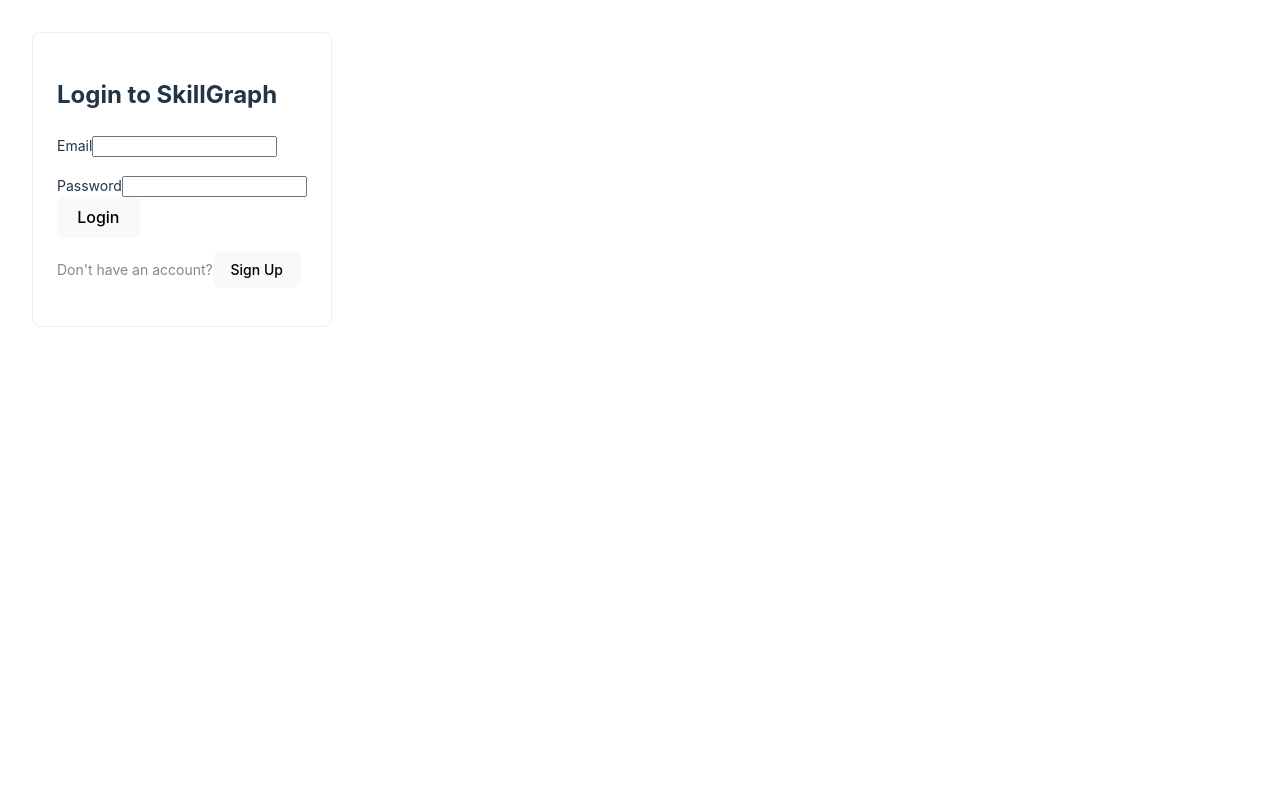
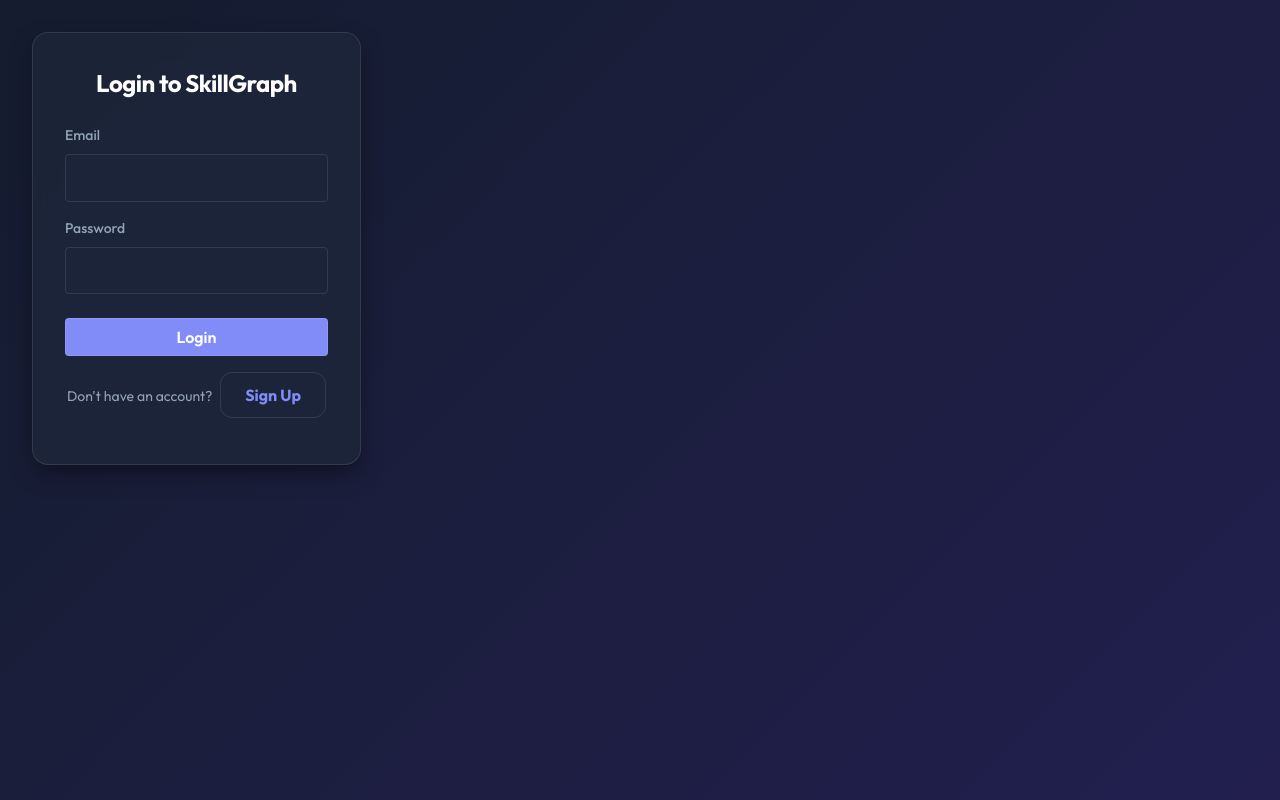
Before and after one commit to Neha-Sharmaaa/SESDproject, a React (Vite) app in the folder frontend/: page /login in a window 1280 px wide. Built offline with nearby package versions, Linux system fonts and the light colour scheme; the HTML template or start-up script is replaced by a standard one.

Commit message:
feat: overhaul global styles with Outfit font, modern dark theme variables, and utility classes

```diff
--- a/frontend/src/index.css
+++ b/frontend/src/index.css
@@ -1,11 +1,25 @@
+@import url('https://fonts.googleapis.com/css2?family=Outfit:wght@300;400;500;600;700&display=swap');
+
 :root {
-  font-family: Inter, system-ui, Avenir, Helvetica, Arial, sans-serif;
+  font-family: 'Outfit', system-ui, -apple-system, sans-serif;
   line-height: 1.5;
   font-weight: 400;
 
-  color-scheme: light dark;
-  color: rgba(255, 255, 255, 0.87);
-  background-color: #242424;
+  --bg-dark: #0f172a;
+  --bg-gradient: linear-gradient(135deg, #0f172a 0%, #1e1b4b 100%);
+  --card-bg: rgba(30, 41, 59, 0.7);
+  --card-border: rgba(255, 255, 255, 0.1);
+  --text-main: #f8fafc;
+  --text-muted: #94a3b8;
+  --primary: #818cf8;
+  --primary-hover: #6366f1;
+  --accent: #c084fc;
+
+  color-scheme: dark;
+  color: var(--text-main);
+  background: var(--bg-dark);
+  background-image: var(--bg-gradient);
+  background-attachment: fixed;
 
   font-synthesis: none;
   text-rendering: optimizeLegibility;
@@ -13,13 +27,8 @@
   -moz-osx-font-smoothing: grayscale;
 }
 
-a {
-  font-weight: 500;
-  color: #646cff;
-  text-decoration: inherit;
-}
-a:hover {
-  color: #535bf2;
+* {
+  box-sizing: border-box;
 }
 
 body {
@@ -33,62 +42,216 @@
   width: 100%;
 }
 
+h1, h2, h3, h4, h5, h6 {
+  margin-top: 0;
+  color: #fff;
+  letter-spacing: -0.02em;
+}
+
+a {
+  font-weight: 500;
+  color: var(--primary);
+  text-decoration: inherit;
+  transition: all 0.3s ease;
+}
+a:hover {
+  color: var(--accent);
+  text-shadow: 0 0 8px rgba(192, 132, 252, 0.5);
+}
+
 .container {
   max-width: 1200px;
   margin: 0 auto;
   padding: 2rem;
 }
 
+.auth-container {
+  min-height: 100vh;
+  display: flex;
+  justify-content: center;
+  align-items: center;
+  background: radial-gradient(circle at 50% -20%, #312e81 0%, transparent 50%),
+              radial-gradient(circle at 100% 100%, #4c1d95 0%, transparent 50%);
+}
+
 .card {
-  background-color: #1a1a1a;
-  border-radius: 8px;
-  padding: 1.5rem;
-  margin-bottom: 1rem;
-  border: 1px solid #333;
+  background-color: var(--card-bg);
+  backdrop-filter: blur(12px);
+  -webkit-backdrop-filter: blur(12px);
+  border-radius: 16px;
+  padding: 2rem;
+  border: 1px solid var(--card-border);
+  box-shadow: 0 20px 40px -10px rgba(0, 0, 0, 0.5), inset 0 1px 0 rgba(255,255,255,0.1);
+  transition: transform 0.3s ease, box-shadow 0.3s ease;
+  margin-bottom: 1.5rem;
+}
+
+.card:hover {
+  transform: translateY(-2px);
+  box-shadow: 0 25px 50px -12px rgba(0, 0, 0, 0.6), inset 0 1px 0 rgba(255,255,255,0.2);
 }
 
 button {
-  border-radius: 8px;
-  border: 1px solid transparent;
-  padding: 0.6em 1.2em;
-  font-size: 1em;
-  font-weight: 500;
+  border-radius: 12px;
+  border: 1px solid rgba(255, 255, 255, 0.1);
+  padding: 0.75em 1.5em;
+  font-size: 1rem;
+  font-weight: 600;
   font-family: inherit;
-  background-color: #1a1a1a;
+  background-color: rgba(255, 255, 255, 0.05);
+  color: var(--text-main);
   cursor: pointer;
-  transition: border-color 0.25s;
-}
-button:hover {
-  border-color: #646cff;
-}
-button:focus,
-button:focus-visible {
-  outline: 4px auto -webkit-focus-ring-color;
+  transition: all 0.3s cubic-bezier(0.4, 0, 0.2, 1);
+  display: inline-flex;
+  align-items: center;
+  justify-content: center;
+  gap: 0.5rem;
 }
 
-@media (prefers-color-scheme: light) {
-  :root {
-    color: #213547;
-    background-color: #ffffff;
-  }
-  a:hover {
-    color: #747bff;
-  }
-  button {
-    background-color: #f9f9f9;
-  }
-  .card {
-    background-color: #fff;
-    border-color: #eee;
-  }
+button:hover {
+  background-color: var(--primary);
+  border-color: var(--primary);
+  color: white;
+  box-shadow: 0 4px 15px rgba(99, 102, 241, 0.4);
+  transform: translateY(-1px);
 }
 
+button:active {
+  transform: translateY(1px);
+}
+
+.btn-primary {
+  background: linear-gradient(135deg, var(--primary) 0%, var(--accent) 100%);
+  border: none;
+  color: #fff;
+}
+.btn-primary:hover {
+  background: linear-gradient(135deg, var(--primary-hover) 0%, #a855f7 100%);
+  box-shadow: 0 8px 20px rgba(139, 92, 246, 0.5);
+}
+
+input, select {
+  width: 100%;
+  padding: 0.8rem 1rem;
+  border-radius: 10px;
+  border: 1px solid rgba(255, 255, 255, 0.1);
+  background-color: rgba(0, 0, 0, 0.2);
+  color: var(--text-main);
+  font-family: inherit;
+  font-size: 1rem;
+  transition: all 0.3s ease;
+  margin-top: 0.25rem;
+}
+
+input:focus, select:focus {
+  outline: none;
+  border-color: var(--primary);
+  background-color: rgba(0, 0, 0, 0.4);
+  box-shadow: 0 0 0 3px rgba(99, 102, 241, 0.2);
+}
+
+label {
+  font-size: 0.875rem;
+  font-weight: 500;
+  color: var(--text-muted);
+  margin-bottom: 0.5rem;
+  display: block;
+}
+
+nav {
+  background: rgba(15, 23, 42, 0.8) !important;
+  backdrop-filter: blur(12px);
+  border-bottom: 1px solid var(--card-border) !important;
+}
+
+/* Utilities */
 .flex { display: flex; }
 .justify-between { justify-content: space-between; }
+.justify-center { justify-content: center; }
 .items-center { align-items: center; }
+.items-start { align-items: flex-start; }
+.gap-1 { gap: 0.25rem; }
 .gap-2 { gap: 0.5rem; }
+.gap-3 { gap: 0.75rem; }
+.gap-4 { gap: 1rem; }
+.gap-6 { gap: 1.5rem; }
 .grid { display: grid; }
-.grid-cols-2 { grid-template-columns: 1fr 1fr; }
+.grid-cols-2 { grid-template-columns: repeat(even, minmax(0, 1fr)); }
+@media (min-width: 768px) {
+  .grid-cols-2 { grid-template-columns: 1fr 1fr; }
+}
+
+.w-full { width: 100%; }
+.max-w-md { max-width: 28rem; }
+.h-full { height: 100%; }
+.min-h-screen { min-height: 100vh; }
+
+.p-4 { padding: 1rem; }
+.p-8 { padding: 2rem; }
+.py-2 { padding-top: 0.5rem; padding-bottom: 0.5rem; }
+.px-4 { padding-left: 1rem; padding-right: 1rem; }
+.px-8 { padding-left: 2rem; padding-right: 2rem; }
+.py-4 { padding-top: 1rem; padding-bottom: 1rem; }
+.py-12 { padding-top: 3rem; padding-bottom: 3rem; }
+
+.m-0 { margin: 0; }
+.mb-1 { margin-bottom: 0.25rem; }
+.mb-2 { margin-bottom: 0.5rem; }
 .mb-4 { margin-bottom: 1rem; }
+.mb-6 { margin-bottom: 1.5rem; }
+.mb-8 { margin-bottom: 2rem; }
+.mb-10 { margin-bottom: 2.5rem; }
+.mt-4 { margin-top: 1rem; }
+.ml-2 { margin-left: 0.5rem; }
+.ml-3 { margin-left: 0.75rem; }
+.pl-8 { padding-left: 2rem; }
+
+.text-center { text-align: center; }
+.text-xs { font-size: 0.75rem; }
 .text-sm { font-size: 0.875rem; }
-.text-gray { color: #888; }
+.text-lg { font-size: 1.125rem; }
+.text-xl { font-size: 1.25rem; }
+.text-2xl { font-size: 1.5rem; }
+.text-3xl { font-size: 1.875rem; }
+
+.font-bold { font-weight: 700; }
+.font-semibold { font-weight: 600; }
+.font-medium { font-weight: 500; }
+
+.text-gray { color: var(--text-muted); }
+.text-white { color: #fff; }
+.text-indigo-600 { color: var(--primary); }
+.text-indigo-500 { color: var(--primary); }
+.text-red-500 { color: #ef4444; }
+.text-green-700 { color: #10b981; }
+.text-orange-600 { color: #f59e0b; }
+
+.bg-transparent { background-color: transparent; }
+.bg-indigo-600 { background-color: var(--primary); }
+.bg-indigo-700 { background-color: var(--primary-hover); }
+.bg-red-100 { background-color: rgba(239, 68, 68, 0.1); color: #fca5a5; border: 1px solid rgba(239, 68, 68, 0.2); }
+.bg-green-100 { background-color: rgba(16, 185, 129, 0.1); }
+.bg-green-50 { background-color: rgba(16, 185, 129, 0.05); }
+.bg-gray-50 { background-color: rgba(255, 255, 255, 0.02); }
+.bg-gray-100 { background-color: rgba(255, 255, 255, 0.05); }
+
+.rounded { border-radius: 0.25rem; }
+.rounded-lg { border-radius: 12px; }
+.rounded-full { border-radius: 9999px; }
+
+.border { border: 1px solid var(--card-border); }
+.border-dashed { border-style: dashed; }
+.border-b { border-bottom: 1px solid var(--card-border); }
+.border-l-2 { border-left: 2px solid var(--card-border); }
+
+.relative { position: relative; }
+.absolute { position: absolute; }
+.fixed { position: fixed; }
+.inset-0 { top: 0; right: 0; bottom: 0; left: 0; }
+
+.shadow-lg { box-shadow: 0 10px 25px -5px rgba(0, 0, 0, 0.5); }
+.transition { transition: all 0.3s ease; }
+
+.z-10 { z-index: 10; }
+
+.fill-white { fill: var(--bg-dark); }
```
